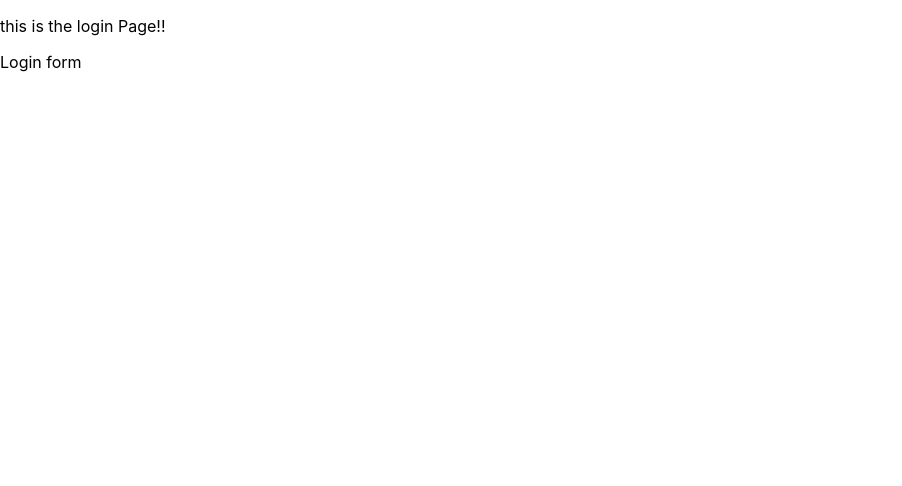
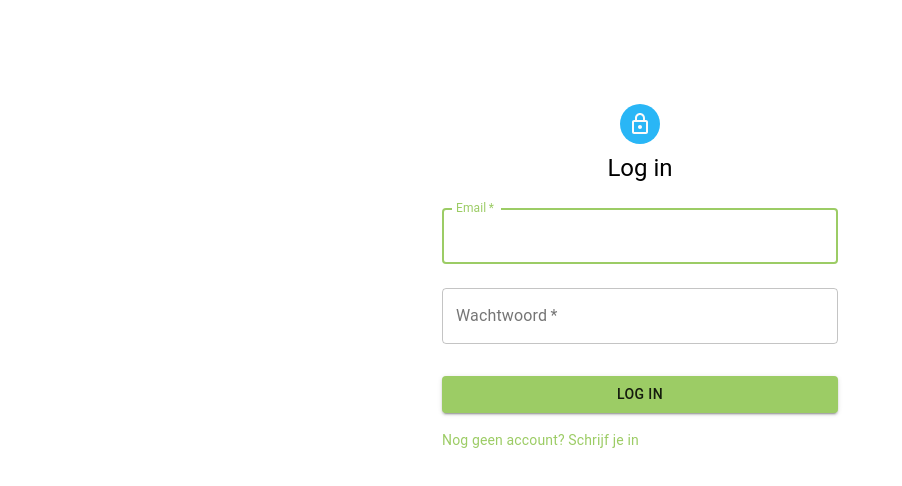
Before and after one commit to Luc-Govaarts/ToDo-front, a React (Create React App) app: page /login in a window 1280 px wide. Shown: the top 486 px of the page, without its empty margins (0-902 px from the left). Built offline with nearby package versions, Linux system fonts and the light colour scheme.

Commit message:
login form setup with material UI, not funcionral

```diff
--- a/package.json
+++ b/package.json
@@ -5,6 +5,7 @@
   "dependencies": {
     "@fontsource/roboto": "^4.3.0",
     "@material-ui/core": "^4.11.4",
+    "@material-ui/icons": "^4.11.2",
     "@testing-library/jest-dom": "^5.12.0",
     "@testing-library/react": "^11.2.7",
     "@testing-library/user-event": "^12.8.3",
--- a/src/Pages/Login.js
+++ b/src/Pages/Login.js
@@ -1,21 +1,102 @@
 import React, { useState } from 'react'
+import {
+	Button,
+	Container,
+	Avatar,
+	TextField,
+	Link,
+	Typography,
+	Box,
+} from '@material-ui/core'
+import LockOutlinedIcon from '@material-ui/icons/LockOutlined'
+import { makeStyles } from '@material-ui/core/styles'
+
+const useStyles = makeStyles((theme) => ({
+	paper: {
+		marginTop: theme.spacing(8),
+		display: 'flex',
+		flexDirection: 'column',
+		alignItems: 'center',
+	},
+	avatar: {
+		margin: theme.spacing(1),
+		backgroundColor: theme.palette.secondary.main,
+	},
+	form: {
+		width: '100%',
+		marginTop: theme.spacing(1),
+	},
+	submit: {
+		margin: theme.spacing(3, 0, 2),
+	},
+}))
 
 export default function Login() {
-	const [username, setUsername] = useState('')
+	const classes = useStyles()
+	const [email, set_email] = useState('')
 	const [password, set_password] = useState('')
 
+	function submitForm(event) {
+		event.preventDefault()
+
+		// dispatch(login(email, password))
+
+		set_email('')
+		set_password('')
+	}
+
 	return (
-		<div>
-			<div>
-				<p>this is the login Page!!</p>
-			</div>
-            <div>
-                <form>
-                    <p>
-                        Login form
-                    </p>
-                </form>
-            </div>
-		</div>
+		<Box mt={12}>
+			<Container component='main' maxWidth='xs'>
+				<div className={classes.paper}>
+					<Avatar className={classes.avatar}>
+						<LockOutlinedIcon />
+					</Avatar>
+					<Typography component='h1' variant='h5'>
+						Log in
+					</Typography>
+					<form className={classes.form} noValidate>
+						<TextField
+							onChange={(event) => set_email(event.target.value)}
+							value={email}
+							variant='outlined'
+							margin='normal'
+							required
+							fullWidth
+							id='email'
+							label='Email'
+							name='email'
+							autoComplete='email'
+							autoFocus
+						/>
+						<TextField
+							value={password}
+							onChange={(event) => set_password(event.target.value)}
+							variant='outlined'
+							margin='normal'
+							required
+							fullWidth
+							name='password'
+							label='Wachtwoord'
+							type='password'
+							id='password'
+							autoComplete='current-password'
+						/>
+						<Button
+							onClick={submitForm}
+							type='submit'
+							fullWidth
+							variant='contained'
+							color='primary'
+							className={classes.submit}>
+							Log in
+						</Button>
+						<Link href='/signup' variant='body2'>
+							{'Nog geen account? Schrijf je in'}
+						</Link>
+					</form>
+				</div>
+			</Container>
+		</Box>
 	)
 }
```
Also changed, not shown: 1 other file (tests, documents, lock files or other folders).
